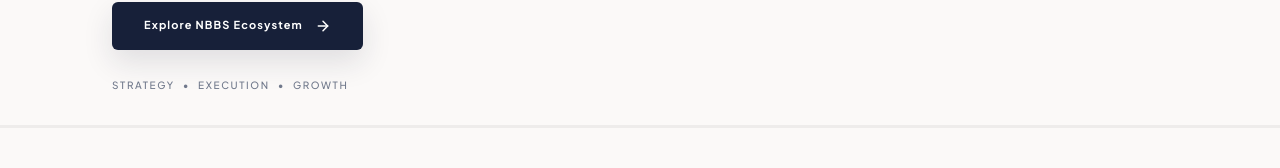
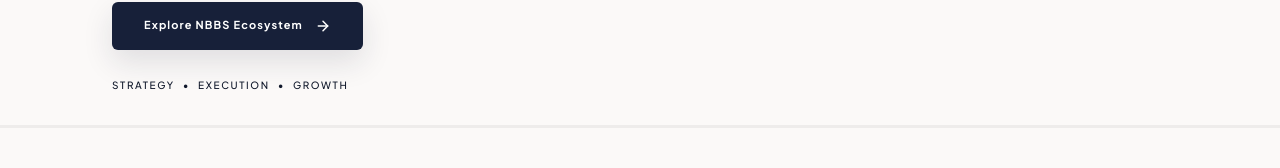
Before and after one commit to 08preeti/nbbs-website, a Next.js app: page / in a window 1280 px wide. Shown: the part 517-685 px from the top of the page. Built offline with nearby package versions, Linux system fonts and the light colour scheme; no server answers.

Commit message:
headings color changed

```diff
--- a/app/page.tsx
+++ b/app/page.tsx
@@ -85,7 +85,7 @@ export default function Home() {
                 </div>
 
                 {/* META */}
-                <div className="mt-7 flex items-center gap-2 text-[9px] font-medium tracking-[0.16em] text-[#34415c]/70 sm:text-[10px]">
+                <div className="mt-7 flex items-center gap-2 text-[9px] font-medium tracking-[0.16em] text-primary sm:text-[10px]">
                   <span>STRATEGY</span>
                   <span>•</span>
                   <span>EXECUTION</span>
```
